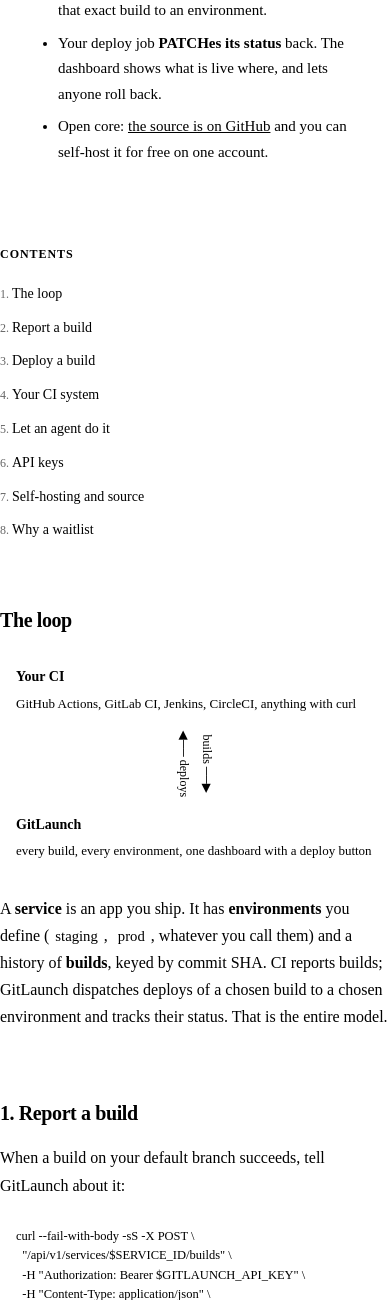
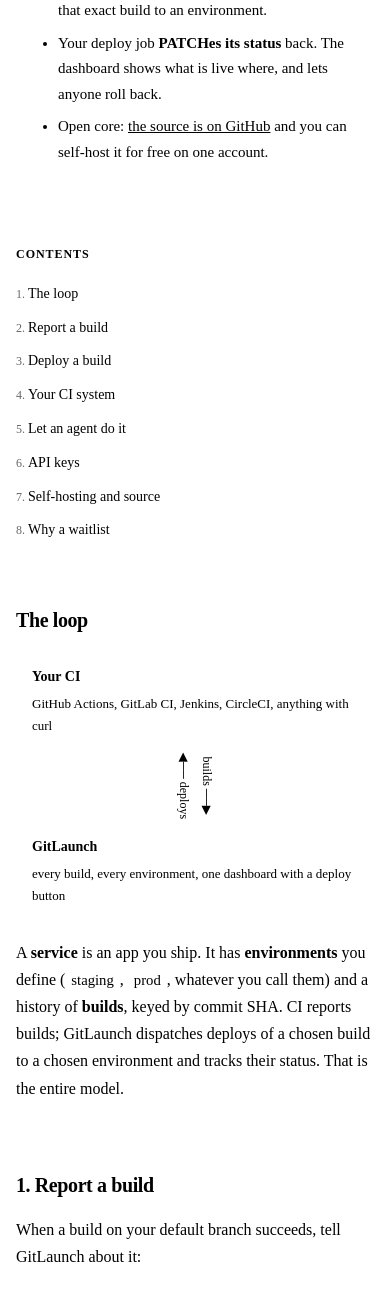
Before and after one commit to donedgardo/gitlaunch, a Node project: template src/templates/docs/index.hbs in a window 390 px wide. Shown: the part 569-1869 px from the top of the page. Run offline with Node 20 templates, Linux system fonts and the light colour scheme; the template is opened without the code that fills it, so the values that code supplies are empty; some libraries are stand-ins or nearby versions.

Commit message:
fix(legal,docs): keep side padding on phones — padding shorthand zeroed it

```diff
--- a/src/templates/partials/legalStyles.hbs
+++ b/src/templates/partials/legalStyles.hbs
@@ -43,7 +43,11 @@
   .legal .tldr .caveat { font-size: 13px; color: var(--muted); margin: 14px 0 0; }
 
   /* Body */
-  .legal .doc { display: grid; grid-template-columns: 240px minmax(0, 1fr); gap: clamp(28px, 5vw, 64px); padding: clamp(32px, 5vw, 56px) 0 96px; align-items: start; }
+  /* Top/bottom only. The shorthand `padding: … 0 96px` used to zero the
+     horizontal padding `.wrap` provides — invisible on desktop, where
+     max-width centres the column, but on a phone every line of the document
+     sat flush against the left edge of the screen. */
+  .legal .doc { display: grid; grid-template-columns: 240px minmax(0, 1fr); gap: clamp(28px, 5vw, 64px); padding-top: clamp(32px, 5vw, 56px); padding-bottom: 96px; align-items: start; }
   .legal .toc { position: sticky; top: 84px; font-size: 14px; }
   .legal .toc h2 { font-size: 12px; letter-spacing: .08em; text-transform: uppercase; color: var(--muted); margin: 0 0 12px; font-weight: 700; }
   .legal .toc ol { list-style: none; margin: 0; padding: 0; counter-reset: toc; }
```
Also changed, not shown: src/server/routes/legal/render.test.ts (+11 -0 lines).
